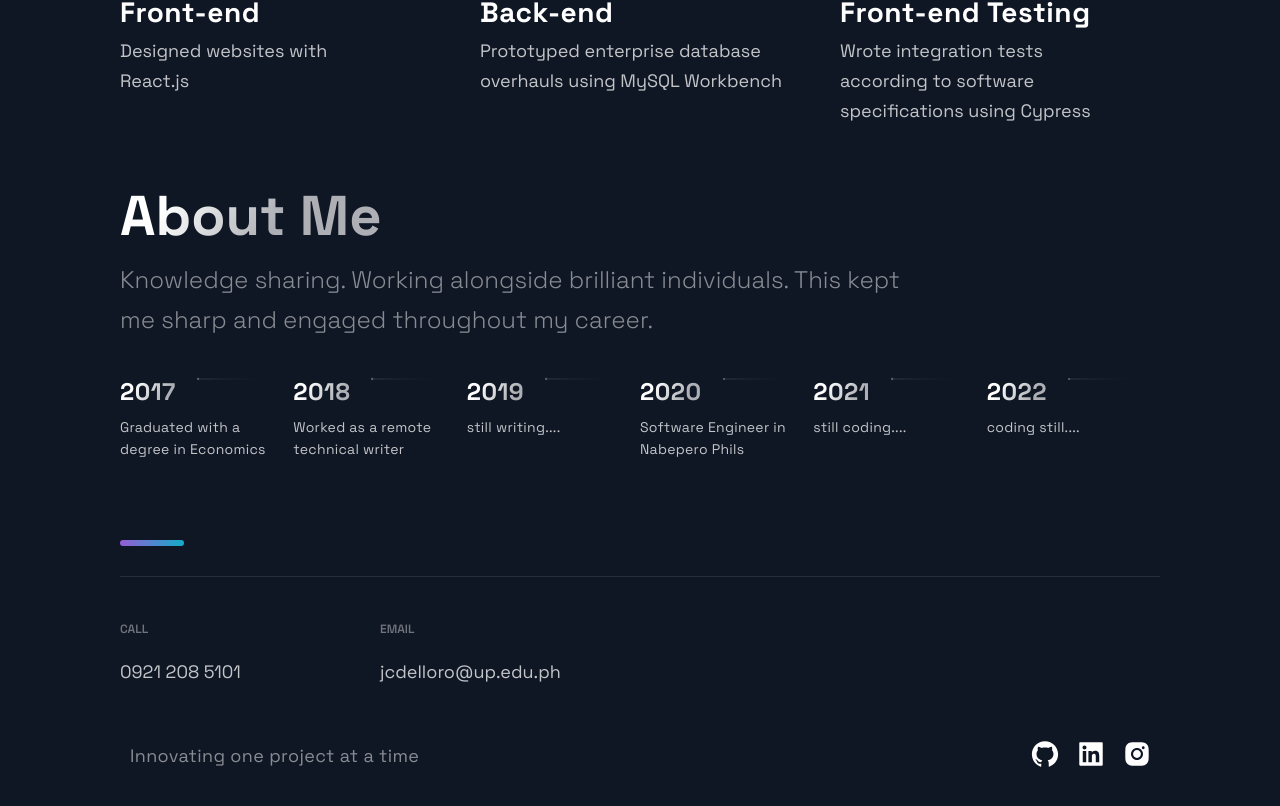
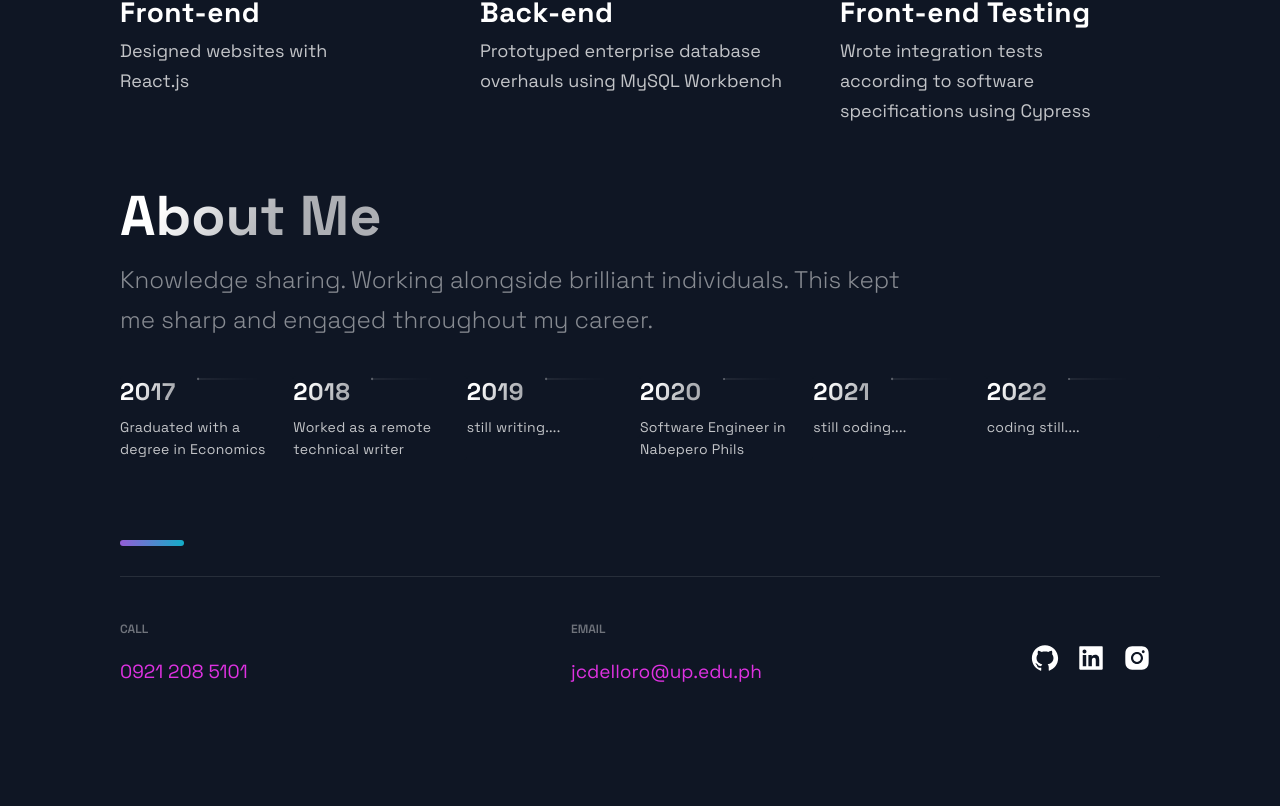
Before and after one commit to iCHIrTmA/next-portfolio, a Next.js app: page / in a window 1280 px wide. Shown: the part 2564-3370 px from the top of the page. After the commit the page ends 3345 px from the top, so only its background shows below. Built offline with nearby package versions, Linux system fonts and the light colour scheme.

Commit message:
removed slogan in footer

```diff
--- a/src/components/Footer/Footer.js
+++ b/src/components/Footer/Footer.js
@@ -26,11 +26,7 @@ const Footer = () => {
           <LinkTitle>Email</LinkTitle>
           <LinkItem href="mailto:jcdelloro@up.edu.ph">jcdelloro@up.edu.ph</LinkItem>
         </LinkColumn>
-      </LinkList>
         <SocialContainer>
-        <CompanyContainer>
-          <Slogan>Innovating one project at a time</Slogan>
-        </CompanyContainer>
           <SocialIconsContainer>
             <SocialIcons href="https://github.com/iCHIrTmA">
               <AiFillGithub size="3rem" />
@@ -43,6 +39,7 @@ const Footer = () => {
             </SocialIcons>
           </SocialIconsContainer>
         </SocialContainer>
+      </LinkList>
     </FooterWrapper>
   );
 };
--- a/src/components/Footer/FooterStyles.js
+++ b/src/components/Footer/FooterStyles.js
@@ -15,9 +15,9 @@ export const FooterWrapper = styled.section`
 `
 
 export const LinkItem = styled.a`
-	font-size: 18px;
+	font-size: 19px;
 	line-height: 30px;
-	color: rgba(255, 255, 255, 0.75);
+	color: #de32e1;
 	margin-bottom: 16px;
 	transition: .3s ease;
 	position: relative;
@@ -66,7 +66,6 @@ export const CompanyContainer = styled.div`
 	flex-wrap: wrap;
 	margin-right: auto;
 
-
 	@media ${props => props.theme.breakpoints.md}{
 		flex-direction: column;
 		align-items: baseline;
@@ -79,7 +78,6 @@ export const CompanyContainer = styled.div`
 		align-items: center;
 	}
 `
-
 
 export const Slogan = styled.p`
 	color: rgba(255, 255, 255, 0.5);
@@ -112,12 +110,13 @@ export const SocialContainer = styled.div`
 	}
 `
 
-
 export const LinkList = styled.ul`
 	border-top: 1px solid rgba(255, 255, 255, 0.1);
   display: grid;
 	grid-template-columns: repeat(3, minmax(85px, 220px));
-	gap: 40px;
+	gap: 60px;
+	display: flex;
+  justify-content: space-between;
   padding: 40px 0 28px;
 
 	@media ${props => props.theme.breakpoints.lg} {
```
Lines whose indentation alone changed are shown as unchanged.
